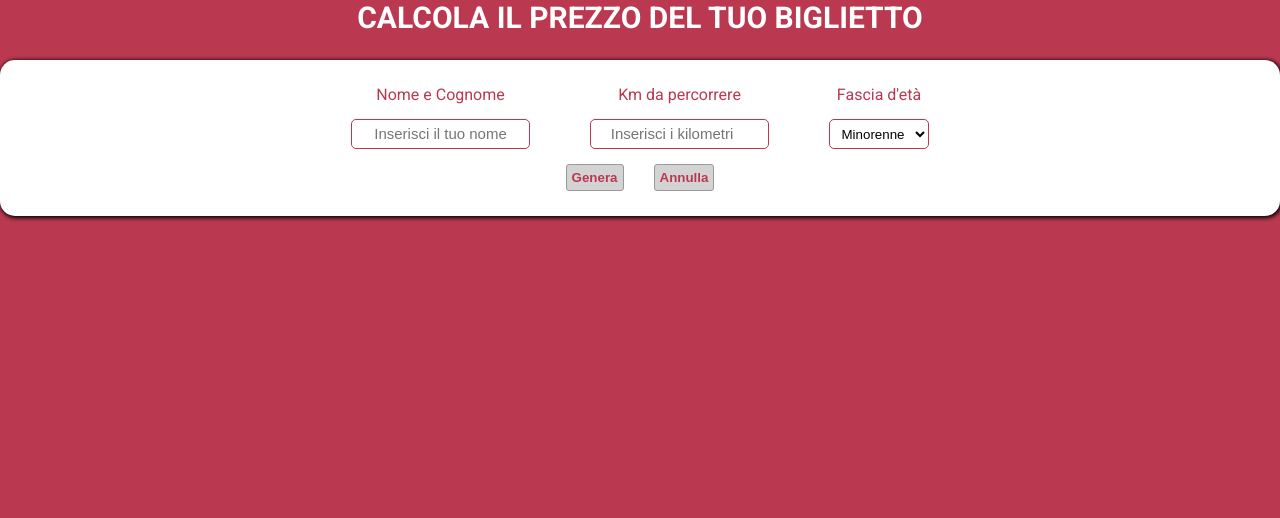
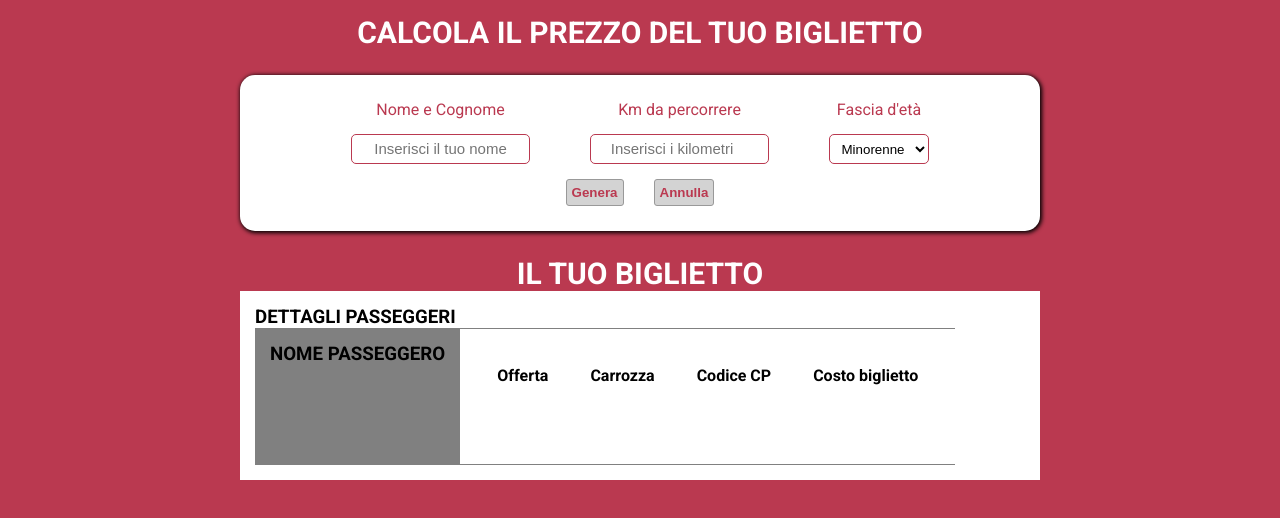
Before and after one commit to FreekAlberti/js-biglietto-treno-form, a plain HTML site: page index.html in a window 1280 px wide. Drawn offline with Linux system fonts and the light colour scheme.

Commit message:
HTML/css seconda parte

```diff
--- a/css/style.css
+++ b/css/style.css
@@ -9,8 +9,9 @@ body {
   font-family: 'Roboto', sans-serif;
 }
 .container {
-  max-width: 1280px;
+  max-width: 800px;
   margin: auto;
+  padding-top: 15px;
 }
 h1, h2 {
   color: #fff;
@@ -70,6 +71,33 @@ input:focus::placeholder {
   margin: 0 15px;
 }
 .btn:hover {
-  background-color: gray;
+  background-color: #808080;
   color: #fff;
 }
+/* BIGLIETTO */
+h3 {
+  text-transform: uppercase;
+}
+.biglietto {
+  background-color: #fff;
+  padding: 15px;
+}
+.dati-biglietto {
+  display: flex;
+}
+.nome-biglietto {
+  background-color: gray;
+  padding: 15px;
+}
+h4 {
+  font-weight: 900;
+  font-size: 20px;
+}
+.offerta-biglietto {
+  border-top: 1px solid #808080;
+  border-bottom: 1px solid #808080;
+  padding: 15px;
+}
+th, td {
+  padding: 20px;
+}
--- a/index.html
+++ b/index.html
@@ -37,7 +37,36 @@
         </div>
       </div>
     </div>
-
+    <h2>Il tuo biglietto</h2>
+    <div class="biglietto">
+      <h3>Dettagli passeggeri</h3>
+      <div class="dati-biglietto">
+        <div class="nome-biglietto">
+          <h3>Nome passeggero</h3>
+          <h4></h4>
+        </div>
+        <div class="offerta-biglietto">
+          <table>
+            <thead>
+              <tr>
+                <th>Offerta</th>
+                <th>Carrozza</th>
+                <th>Codice CP</th>
+                <th>Costo biglietto</th>
+              </tr>
+            </thead>
+            <tbody>
+              <tr>
+                <td></td>
+                <td></td>
+                <td></td>
+                <td></td>
+              </tr>
+            </tbody>
+          </table>
+        </div>
+      </div>
+    </div>
   </div>
   <script type="text/javascript" src="js/script.js">
   </script>
```
